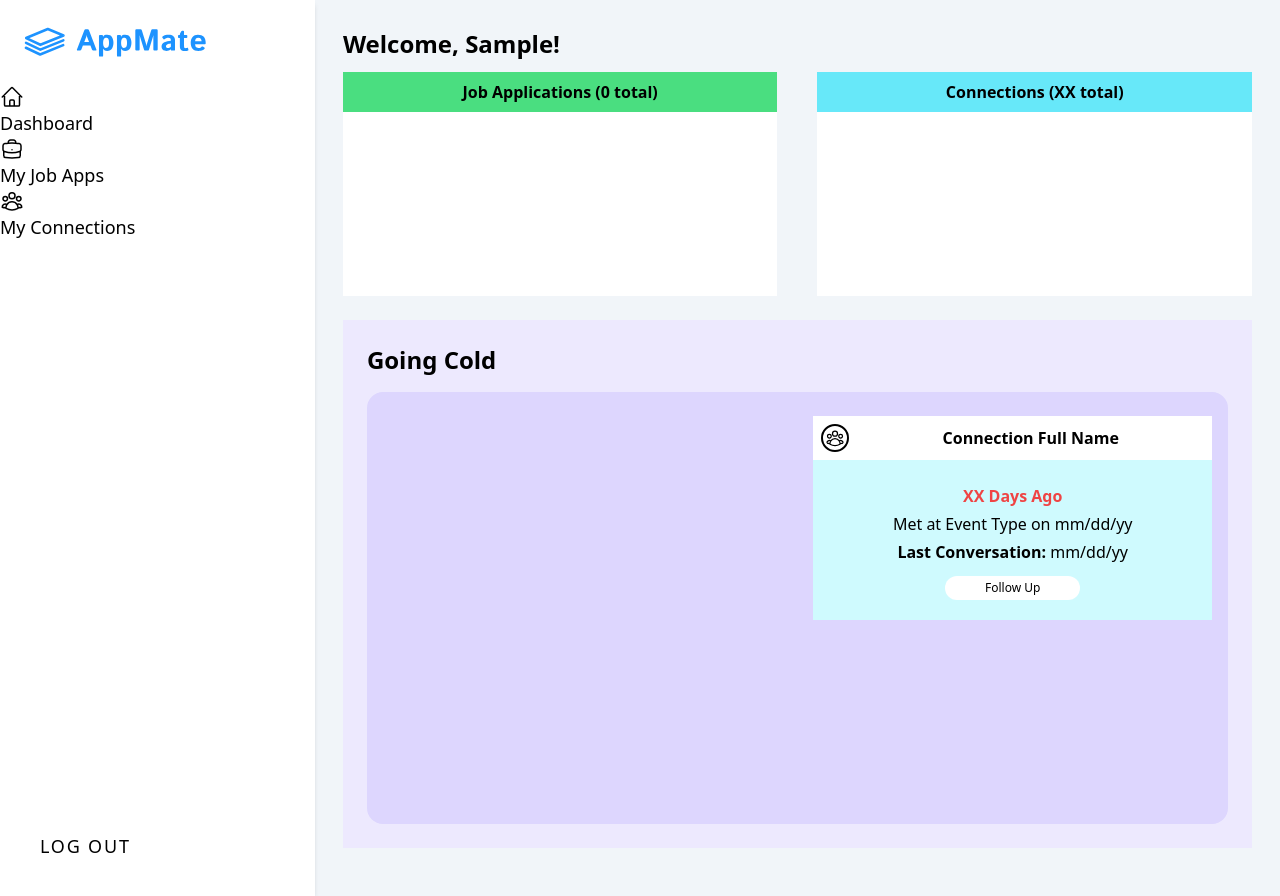
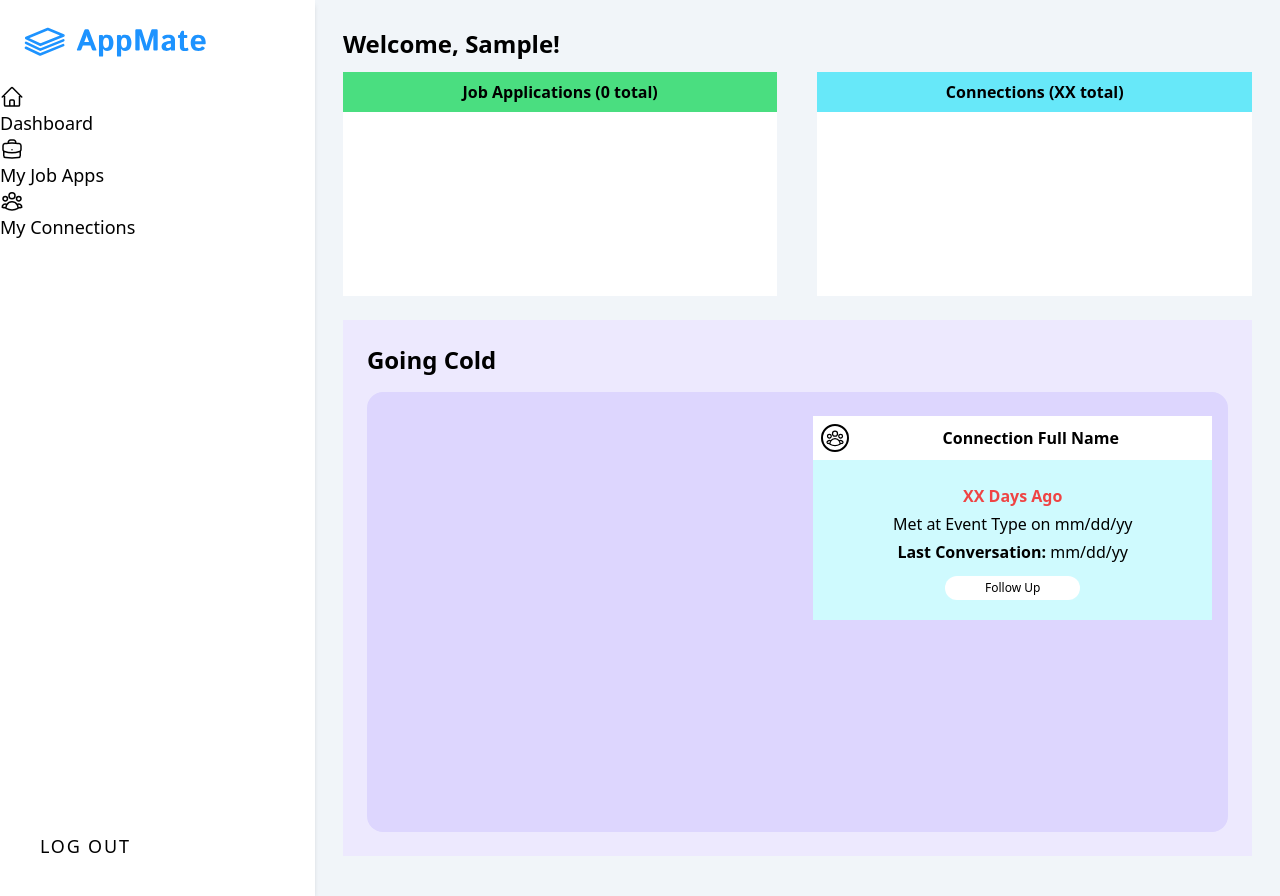
Before and after one commit to reiduf/appMate, a Django app: page /dash/ in a window 1280 px wide. Run offline with Django 4.2, Linux system fonts and the light colour scheme; the visitor is signed in with stand-in values (Sample User, id 1); data that the repository does not hold is empty; some libraries are stand-ins or nearby versions.

Commit message:
more dashboard updates

```diff
--- a/main_app/templates/home.html
+++ b/main_app/templates/home.html
@@ -25,7 +25,7 @@
 
     <!-- Container for job app and connections containers -->
     <div class="lg:flex mt-4 h-fit bg-violet-200 rounded-2xl">
-      <div class="lg:w-1/2 h-[27rem] overflow-scroll px-4 py-3">
+      <div class="lg:w-1/2 h-[27.5rem] overflow-scroll px-4 py-3">
 
         {% for job in jobs %}
           {% if job.days_since_update > 21 %}
```
